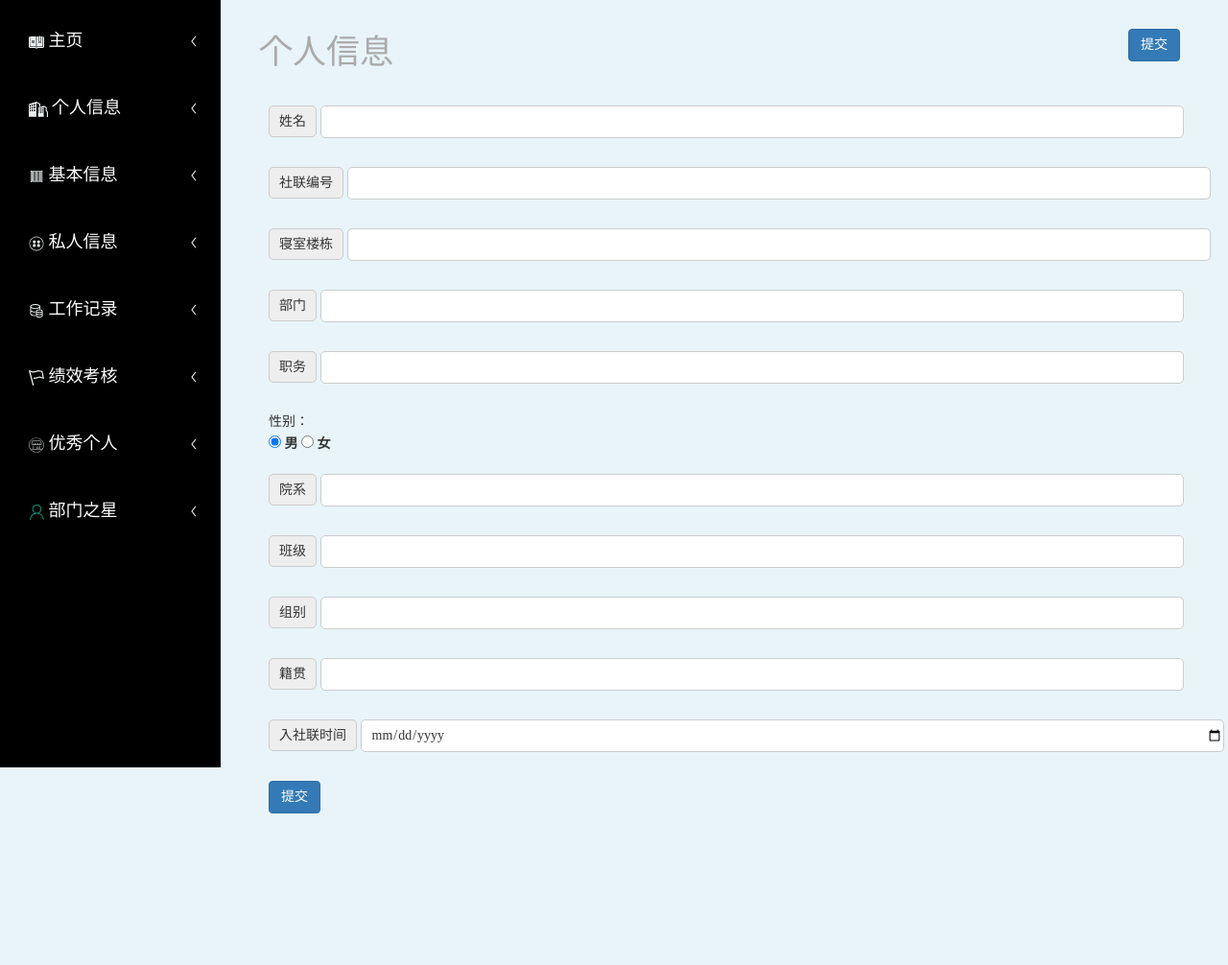
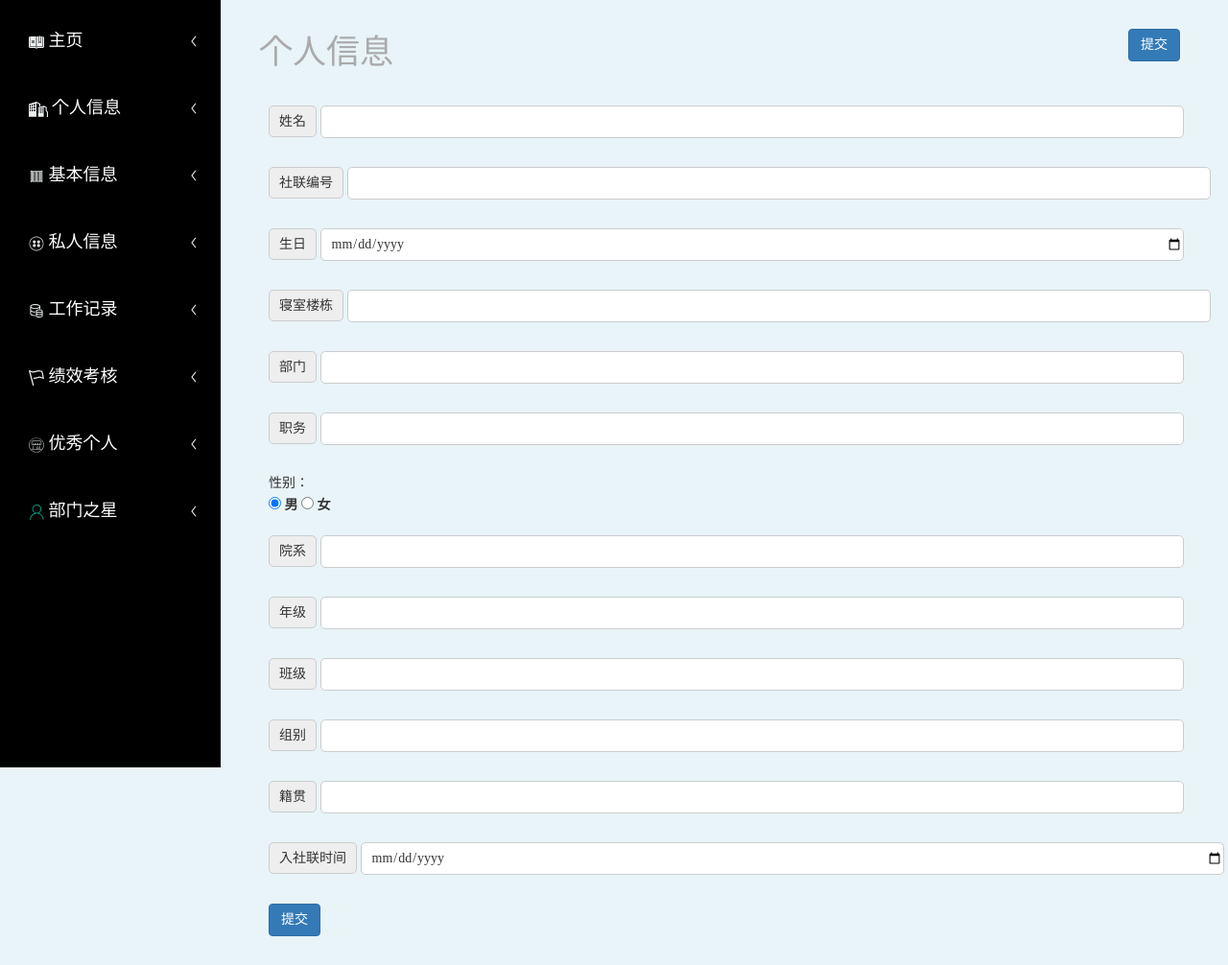
Before and after one commit to AnClark/AUHRSystem, a PHP site: page /CheckIn.php in a window 1280 px wide. Shown: the part 50-1056 px from the top of the page at 96% size. Before the commit the page ends 898 px from the top, so only its background shows below. Run offline with PHP 8.4, Linux system fonts and the light colour scheme; the visitor is signed in with stand-in values (Sample User, id 1); data that the repository does not hold is empty; some libraries are stand-ins or nearby versions.

Commit message:
加入之前缺漏的“生日”和“年级”登记

```diff
--- a/CheckIn.php
+++ b/CheckIn.php
@@ -119,6 +119,12 @@ include('core/logIdentify.php');
 		 <br>
 	</div>
 
+	 <div class="form-line">
+         <span class="form-indicator">生日</span>
+         <input name="Birthday" type="date" class="form-textbox">
+      </br>
+	</div>
+
 	<div class="form-line">
 			<span class="form-indicator">寝室楼栋</span>
 			<input name="Dormbuild" type="text" class="form-textbox">
@@ -149,6 +155,12 @@ include('core/logIdentify.php');
 	<div class="form-line">
          <span class="form-indicator">院系</span>
          <input name="Faculty" type="text" class="form-textbox">
+		 </br>
+	</div>
+
+	<div class="form-line">
+         <span class="form-indicator">年级</span>
+         <input name="Grade" type="text" class="form-textbox">
 		 </br>
 	</div>
 
```
